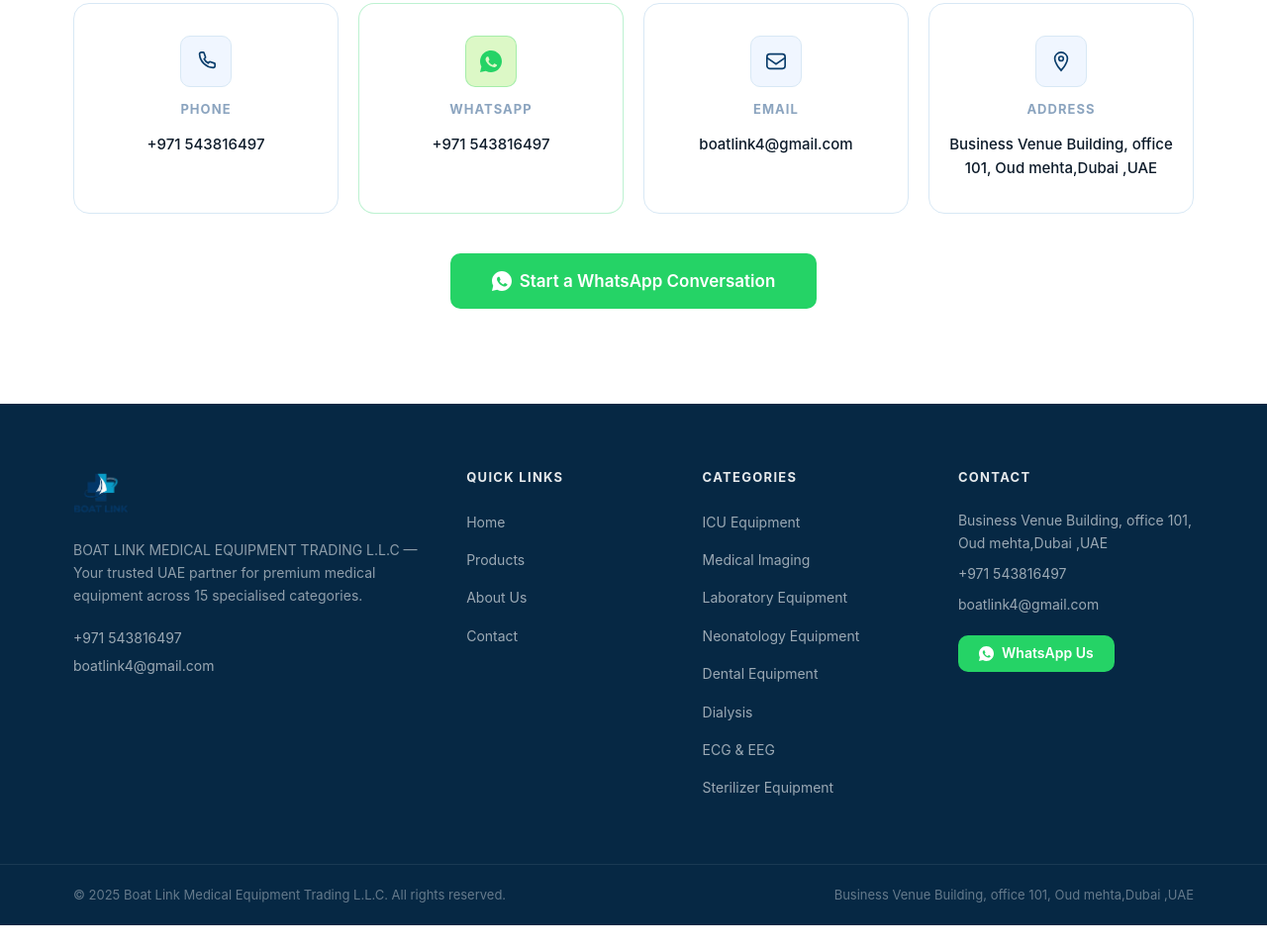
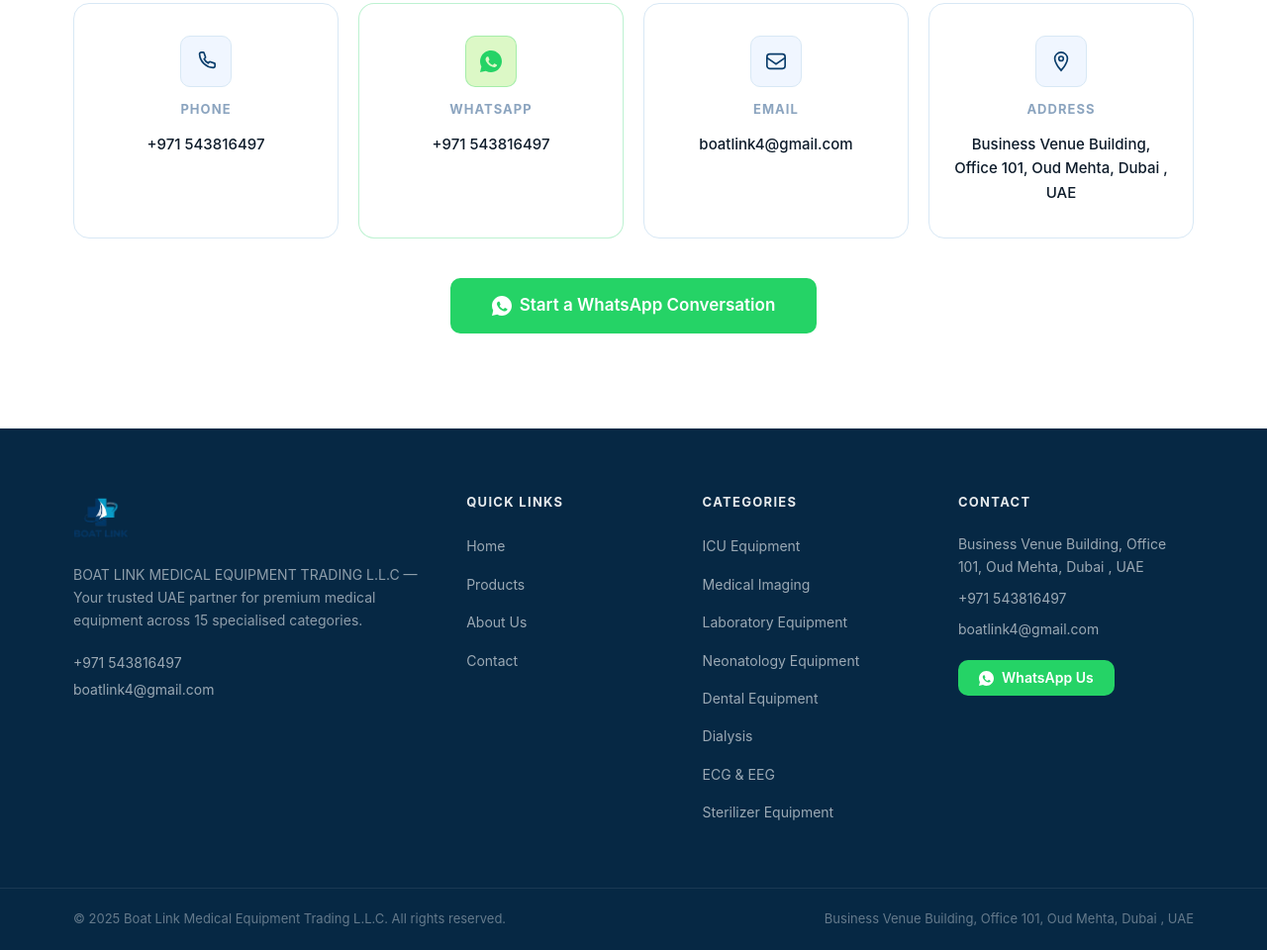
Before and after one commit to akshhq/Boat_Link_Medical_LLC, a plain HTML site: page index.html in a window 1280 px wide. Shown: the part 5016-5976 px from the top of the page at 99% size. Before the commit the page ends 5951 px from the top, so only its background shows below. Drawn offline with Linux system fonts and the light colour scheme.

Commit message:
Address Update

```diff
--- a/index.html
+++ b/index.html
@@ -301,7 +301,7 @@
             <div class="about-img-frame">
               <img src="images/about-us.webp" alt="About Us" class="about-svg" width="400" height="300" />
               <div class="about-badge-float">
-                  <span class="about-badge-year">Business Venue Building, office 101, Oud mehta,Dubai ,UAE</span>
+                  <span class="about-badge-year">Business Venue Building, Office 101, Oud Mehta, Dubai , UAE</span>
                 </div>
             </div>
           </div>
@@ -387,7 +387,7 @@
                 <svg viewBox="0 0 24 24" fill="none"><path d="M12 2C8.134 2 5 5.134 5 9c0 5.25 7 13 7 13s7-7.75 7-13c0-3.866-3.134-7-7-7z" stroke="currentColor" stroke-width="1.8"/><circle cx="12" cy="9" r="2.5" stroke="currentColor" stroke-width="1.8"/></svg>
               </div>
               <h4>Address</h4>
-              <p>Business Venue Building, office 101, Oud mehta,Dubai ,UAE</p>
+              <p>Business Venue Building, Office 101, Oud Mehta, Dubai , UAE</p>
             </div>
           </div>
 
@@ -506,7 +506,7 @@
         <div class="footer-col">
           <h4 class="footer-heading">Contact</h4>
           <address class="footer-address">
-            <p>Business Venue Building, office 101, Oud mehta,Dubai ,UAE</p>
+            <p>Business Venue Building, Office 101, Oud Mehta, Dubai , UAE</p>
             <p><a href="tel:+971543816497">+971 543816497</a></p>
             <p><a href="mailto:boatlink4@gmail.com">boatlink4@gmail.com</a></p>
           </address>
@@ -529,7 +529,7 @@
     <div class="footer-bottom">
       <div class="container footer-bottom-inner">
         <p>&copy; <span id="footerYear">2025</span> Boat Link Medical Equipment Trading L.L.C. All rights reserved.</p>
-        <p>Business Venue Building, office 101, Oud mehta,Dubai ,UAE</p>
+        <p>Business Venue Building, Office 101, Oud Mehta, Dubai , UAE</p>
       </div>
     </div>
   </footer>
--- a/script.js
+++ b/script.js
@@ -6,7 +6,7 @@
   phone:     '+971543816497',
   whatsapp:  '971543816497',
   email:     'boatlink4@gmail.com',
-  address:   'Business Venue Building, office 101, Oud mehta,Dubai ,UAE',
+  address:   'Business Venue Building, Office 101, Oud Mehta, Dubai , UAE',
 };
 
 /* ─── WHATSAPP HELPER ──────────────────────────────────────────── */
```
